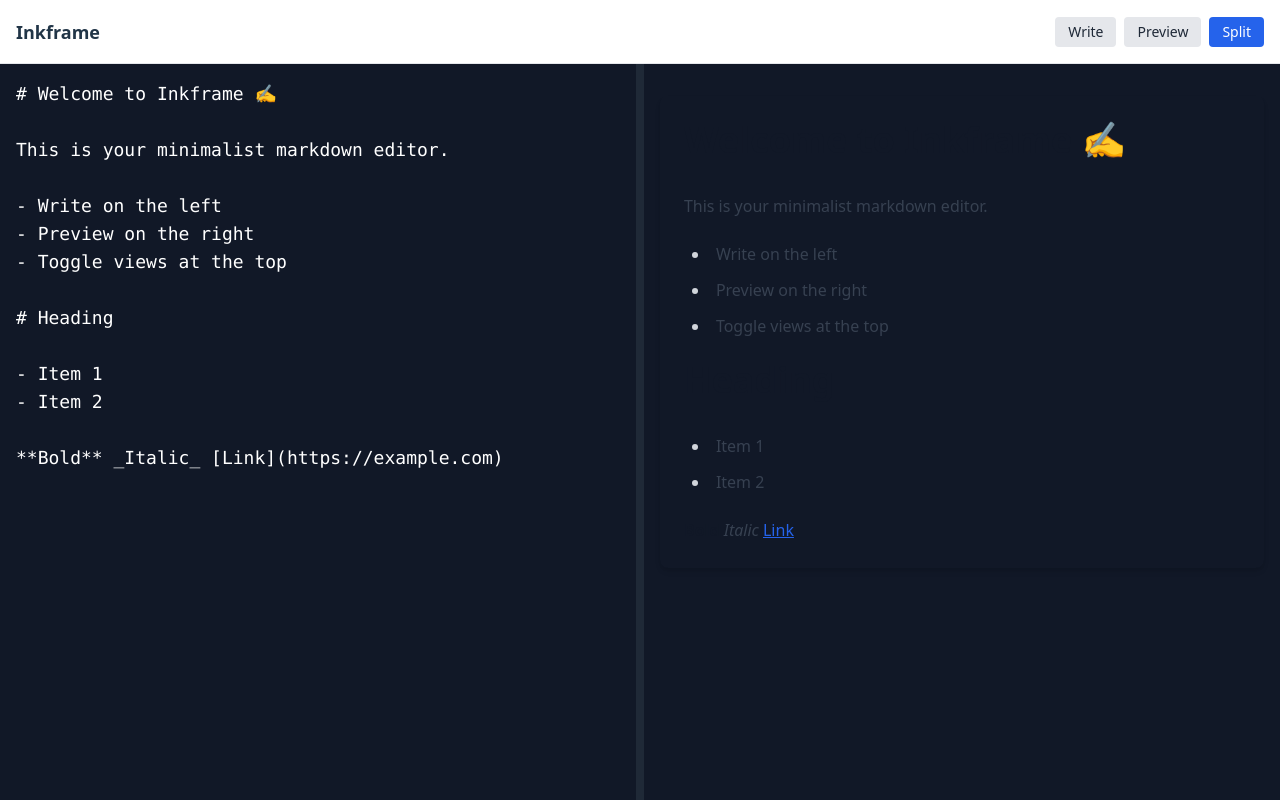
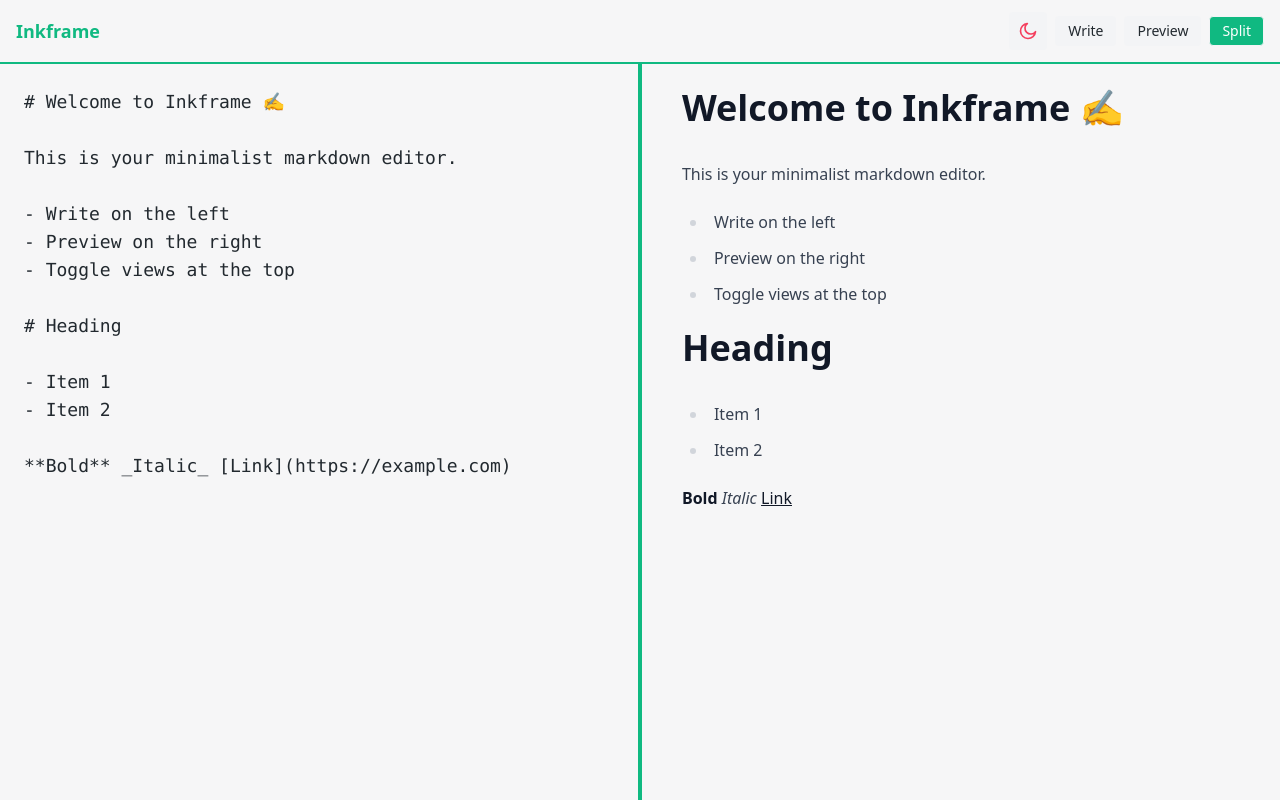
Before and after one commit to HenryKondratko/inkframe, a React (Vite) app: page / in a window 1280 px wide. Built offline with nearby package versions, Linux system fonts and the light colour scheme.

Commit message:
Editor styling

```diff
--- a/src/components/Editor.tsx
+++ b/src/components/Editor.tsx
@@ -77,20 +77,52 @@
     const leftStyle = isMobile || viewMode !== "split" ? {} : { flexBasis: `${leftWidth}%` };
     const rightStyle = isMobile || viewMode !== "split" ? {} : { flexBasis: `${100 - leftWidth}%` };
 
+    // Theme state and effect
+    const [theme, setTheme] = useState(() => {
+        if (typeof window !== 'undefined') {
+            const stored = localStorage.getItem('theme');
+            if (stored) return stored;
+            if (window.matchMedia('(prefers-color-scheme: dark)').matches) return 'dark';
+        }
+        return 'light';
+    });
+    useEffect(() => {
+        if (typeof document !== 'undefined') {
+            if (theme === 'dark') {
+                document.documentElement.classList.add('dark');
+            } else {
+                document.documentElement.classList.remove('dark');
+            }
+            localStorage.setItem('theme', theme);
+        }
+    }, [theme]);
+
     return (
         <div className="flex flex-col h-full">
             {/* Toolbar */}
-            <div className="flex items-center justify-between px-4 h-16 border-b bg-white dark:bg-gray-900 dark:border-gray-700">
-                <h1 className="text-lg font-semibold">Inkframe</h1>
-                <div className="space-x-2">
+            <div className="flex items-center justify-between px-4 h-16 border-b-2 border-primary dark:border-b dark:border-surfaceDark bg-background dark:bg-backgroundDark">
+                <h1 className="text-lg font-semibold text-primary dark:text-primaryDark">Inkframe</h1>
+                <div className="space-x-2 flex items-center">
+                    <button
+                        onClick={() => setTheme(theme === 'dark' ? 'light' : 'dark')}
+                        className="p-2 rounded border border-surface dark:border-surfaceDark bg-surface dark:bg-surfaceDark text-accent dark:text-accentDark hover:bg-primary hover:text-white dark:hover:bg-primaryDark dark:hover:text-white transition-colors focus:outline-none focus:ring-2 focus:ring-accent dark:focus:ring-accentDark"
+                        aria-label="Toggle dark mode"
+                        title={theme === 'dark' ? 'Switch to light mode' : 'Switch to dark mode'}
+                    >
+                        {theme === 'dark' ? (
+                            <svg xmlns="http://www.w3.org/2000/svg" className="h-5 w-5" fill="none" viewBox="0 0 24 24" stroke="currentColor"><path strokeLinecap="round" strokeLinejoin="round" strokeWidth={2} d="M12 3v1m0 16v1m8.66-13.66l-.71.71M4.05 19.95l-.71.71M21 12h-1M4 12H3m16.66 5.66l-.71-.71M4.05 4.05l-.71-.71M16 12a4 4 0 11-8 0 4 4 0 018 0z" /></svg>
+                        ) : (
+                            <svg xmlns="http://www.w3.org/2000/svg" className="h-5 w-5" fill="none" viewBox="0 0 24 24" stroke="currentColor"><path strokeLinecap="round" strokeLinejoin="round" strokeWidth={2} d="M21 12.79A9 9 0 1111.21 3a7 7 0 109.79 9.79z" /></svg>
+                        )}
+                    </button>
                     {['write', 'preview', 'split'].map((mode) => (
                         <button
                             key={mode}
                             onClick={() => setViewMode(mode as ViewMode)}
-                            className={`px-3 py-1 rounded text-sm ${
+                            className={`px-3 py-1 rounded text-sm border border-surface dark:border-surfaceDark transition-colors focus:outline-none focus:ring-2 focus:ring-accent dark:focus:ring-accentDark ${
                                 viewMode === mode
-                                    ? 'bg-blue-600 text-white'
-                                    : 'bg-gray-200 text-gray-800 dark:bg-gray-700 dark:text-gray-100'
+                                    ? 'bg-primary text-white dark:bg-primaryDark'
+                                    : 'bg-surface text-text dark:bg-surfaceDark dark:text-textDark'
                             }`}
                         >
                             {mode.charAt(0).toUpperCase() + mode.slice(1)}
@@ -101,7 +133,7 @@
             {/* Editor + Preview */}
             <div
                 id="split-container"
-                className={`flex flex-1 h-0 ${isMobile ? "flex-col" : "flex-row"} overflow-hidden bg-gray-900 dark:bg-gray-950`}
+                className={`flex flex-1 h-0 ${isMobile ? "flex-col" : "flex-row"} overflow-hidden bg-background dark:bg-backgroundDark`}
             >
                 {viewMode === "split" && (
                     <>
@@ -110,35 +142,36 @@
                             style={leftStyle}
                         >
                             <textarea
-                                className="w-full h-full p-4 font-mono text-lg resize-none bg-transparent text-white outline-none focus:ring-2 focus:ring-blue-400"
+                                className="w-full h-full p-6 font-mono text-lg resize-none bg-transparent text-text dark:text-textDark outline-none focus:ring-2 focus:ring-blue-400"
                                 value={markdown}
                                 onChange={(e) => setMarkdown(e.target.value)}
                                 aria-label="Markdown editor"
                             />
                         </div>
                         <div
-                            className="gutter gutter-horizontal flex items-center justify-center cursor-col-resize bg-gray-800 hover:bg-blue-600 transition w-2"
+                            className="gutter gutter-horizontal flex items-center justify-center cursor-col-resize bg-primary dark:bg-surfaceDark border-l-0 dark:border-l dark:border-surfaceDark"
+                            style={{ zIndex: 10, width: '0.25rem' }}
                             onMouseDown={onMouseDown}
                             onDoubleClick={() => setLeftWidth(50)}
-                            style={{ zIndex: 10 }}
                             aria-label="Resize editor and preview"
                             role="separator"
                             tabIndex={0}
                         />
                         <div
-                            className="min-w-0 h-full bg-transparent flex flex-col items-center justify-start pt-8 pb-8 px-4"
+                            className="min-w-0 h-full bg-transparent flex flex-col items-center justify-start pb-8 px-4"
                             style={rightStyle}
                         >
-                            <div className="w-full max-w-4xl p-6 prose prose-blue dark:prose-invert bg-transparent rounded-lg shadow-md overflow-y-auto">
+                            <div className="w-full max-w-4xl p-6 prose prose-accent dark:prose-invert bg-transparent rounded-lg overflow-y-auto"
+                            >
                                 <ReactMarkdown remarkPlugins={[remarkGfm]}>{markdown}</ReactMarkdown>
                             </div>
                         </div>
                     </>
                 )}
                 {viewMode === "write" && (
-                    <div className="w-full h-full flex flex-col items-center justify-start pt-8 pb-8 px-4">
+                    <div className="flex flex-1 h-full items-start justify-center pt-8 pb-8 px-4">
                         <textarea
-                            className="w-full h-full max-w-4xl max-h-full p-6 font-mono text-lg resize-none bg-transparent text-white outline-none focus:ring-2 focus:ring-blue-400 rounded-lg shadow-md"
+                            className="max-w-4xl w-full h-full p-6 font-mono text-lg resize-none bg-surface dark:bg-surfaceDark text-text dark:text-textDark outline-none focus:ring-2 focus:ring-accent dark:focus:ring-accentDark rounded-lg shadow-md border border-surface dark:border-surfaceDark"
                             value={markdown}
                             onChange={(e) => setMarkdown(e.target.value)}
                             aria-label="Markdown editor"
@@ -146,8 +179,8 @@
                     </div>
                 )}
                 {viewMode === "preview" && (
-                    <div className="w-full flex flex-col items-center justify-start pt-8 pb-8 px-4 overflow-y-auto">
-                        <div className="w-full max-w-4xl p-6 prose prose-blue dark:prose-invert bg-transparent rounded-lg shadow-md overflow-y-auto">
+                    <div className="flex flex-1 h-full items-start justify-center pt-8 pb-8 px-4 overflow-y-auto">
+                        <div className="max-w-4xl w-full h-full p-6 prose prose-accent dark:prose-invert bg-surface dark:bg-surfaceDark rounded-lg shadow-md overflow-y-auto border border-surface dark:border-surfaceDark">
                             <ReactMarkdown remarkPlugins={[remarkGfm]}>{markdown}</ReactMarkdown>
                         </div>
                     </div>
--- a/tailwind.config.ts
+++ b/tailwind.config.ts
@@ -3,14 +3,26 @@
 import typography from '@tailwindcss/typography';
 
 export default {
-    content: [
-        "./index.html",
-        "./src/**/*.{js,ts,jsx,tsx}",
-    ],
-    theme: {
-        extend: {},
+  darkMode: 'class',
+  content: [
+    './index.html',
+    './src/**/*.{js,ts,jsx,tsx}',
+  ],
+  theme: {
+    extend: {
+      colors: {
+        background: '#f6f6f7',
+        backgroundDark: '#1e293b',
+        surface: '#f3f4f6',
+        surfaceDark: '#334155',
+        primary: '#10b981',
+        primaryDark: '#34d399',
+        accent: '#f43f5e',
+        accentDark: '#fb7185',
+        text: '#22292f',
+        textDark: '#f3f4f6',
+      },
     },
-    plugins: [
-        typography,
-    ],
-}
+  },
+  plugins: [typography],
+};
```
